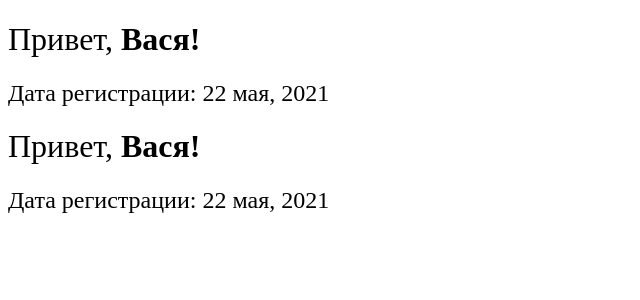
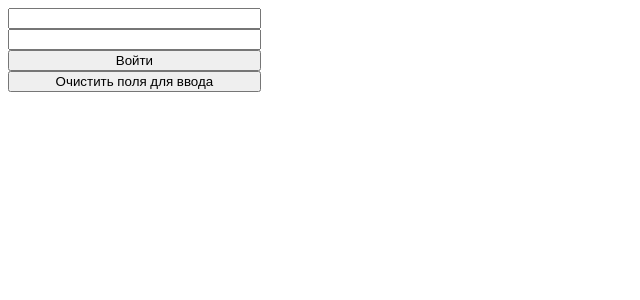
Before and after one commit to belarty/home-work-1, a React (Create React App) app in the folder home-work-1/: page / in a window 1280 px wide. Shown: the top 300 px of the page, without its empty margins (0-640 px from the left). Built offline with nearby package versions, Linux system fonts and the light colour scheme.

Commit message:
Сделал №2

```diff
--- a/home-work-1/src/index.js
+++ b/home-work-1/src/index.js
@@ -1,6 +1,6 @@
 import React from 'react';
 import ReactDOM from 'react-dom';
-import App from './tutorial-1/App';
+import App from './tutorial-2/App';
 
 ReactDOM.render(
   <React.StrictMode>
--- a/home-work-1/src/tutorial-2/App.js
+++ b/home-work-1/src/tutorial-2/App.js
@@ -2,9 +2,10 @@ import React from 'react';
 import Form from './Form';
 
 const App = () => {
+
     return (
         <div>
-            <Form />
+            <Form/>
         </div>
     );
 };
--- a/home-work-1/src/tutorial-2/Form.jsx
+++ b/home-work-1/src/tutorial-2/Form.jsx
@@ -1,15 +1,33 @@
 import React from 'react';
+import classes from './Form.module.css';
 
 const Form = () => {
+    let login = '';
+    let password = '';
+
+    function handleChangeInput(event, name) {
+        if (name === 'login') {
+            login = event.target.value
+        }
+        if (name === 'password') {
+            password = event.target.value
+        }
+    }
+    function handleSubmit(event) {
+        event.preventDefault();
+
+        console.log({ login, password });
+
+        if (login === '' || password === '') {
+            alert('Error, write something!')
+        }
+    }
     return (
-        <form>
-            <input type="text" placeholder="E-mail" />
-            <input type="text" placeholder="Пароль" />
-            <button>
-                <b>
-                    Войти
-                </b>
-            </button>
+        <form onSubmit={handleSubmit} className={classes.auth}>
+            <input onChange={(e) => handleChangeInput(e, 'login')} type="text" name='login' />
+            <input onChange={(e) => handleChangeInput(e, 'password')} type="password" name='password' />
+            <button type='submit'>Войти</button>
+            <button type='reset'>Очистить поля для ввода</button>
         </form>
     );
 };
--- /dev/null
+++ b/home-work-1/src/tutorial-2/Form.module.css
@@ -0,0 +1,5 @@
+.auth{
+    display: flex;
+    flex-flow: wrap column;
+    max-width: 20%;
+}
```
